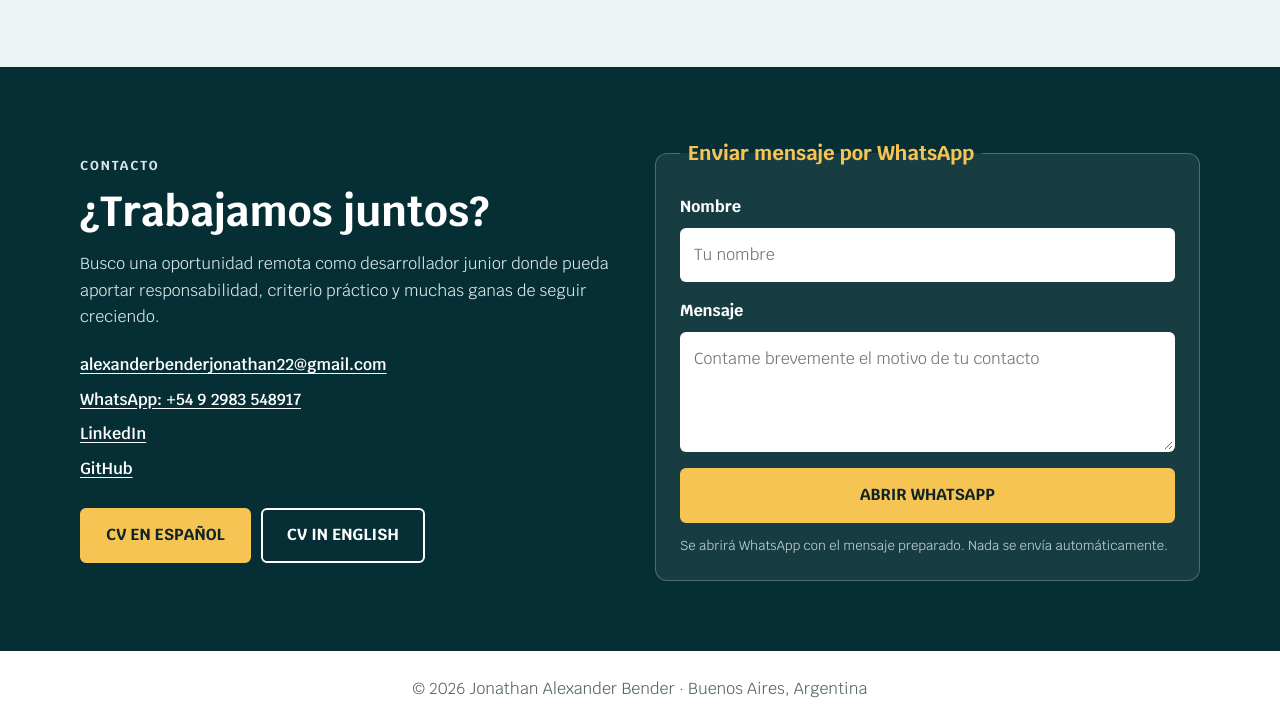
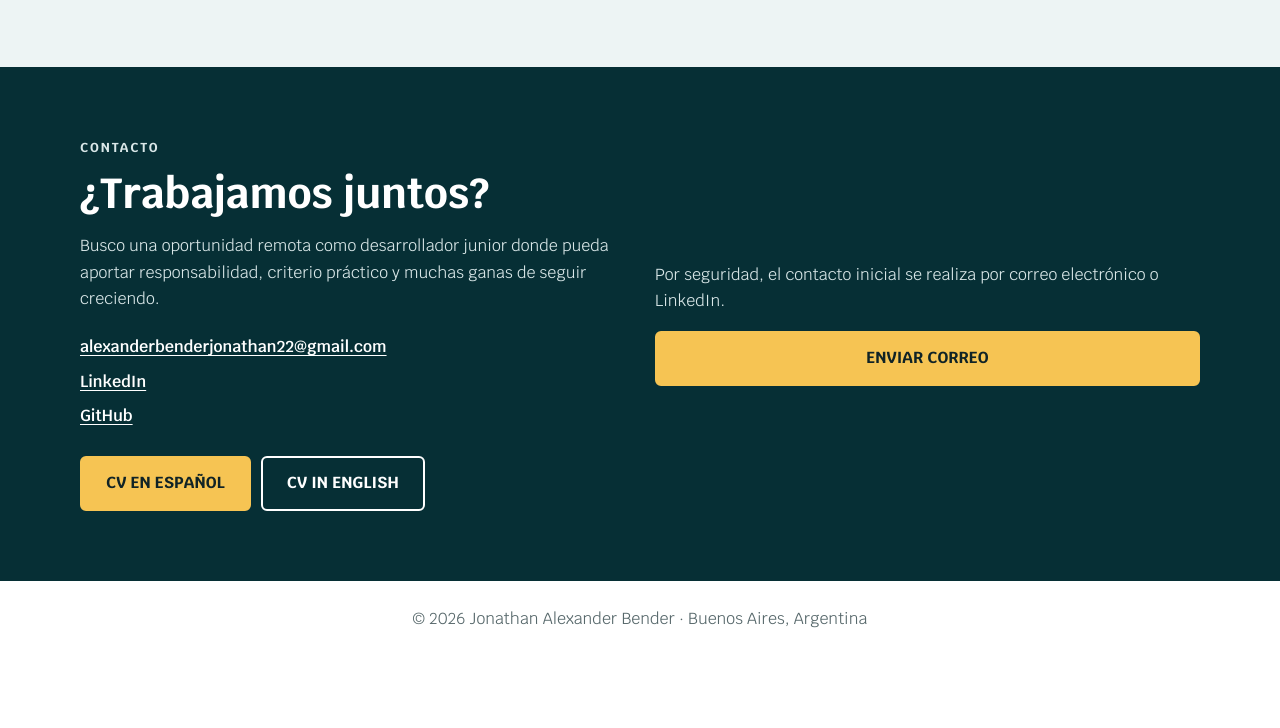
Before and after one commit to alexanderbenderjonathan22-art/portfolio-jonathan-bender, a plain HTML site: page index.html in a window 1280 px wide. Shown: the part 3093-3821 px from the top of the page. After the commit the page ends 3750 px from the top, so only its background shows below. Drawn offline with Linux system fonts and the light colour scheme.

Commit message:
security: remove public personal WhatsApp number

```diff
--- a/index.html
+++ b/index.html
@@ -170,7 +170,6 @@
                     <p>Busco una oportunidad remota como desarrollador junior donde pueda aportar responsabilidad, criterio práctico y muchas ganas de seguir creciendo.</p>
                     <div class="contacto-directo">
                         <a href="mailto:alexanderbenderjonathan22@gmail.com">alexanderbenderjonathan22@gmail.com</a>
-                        <a href="https://wa.me/5492983548917" target="_blank" rel="noopener noreferrer">WhatsApp: +54 9 2983 548917</a>
                         <a href="https://www.linkedin.com/in/jonathan-alexander-bender-2b8660430/" target="_blank" rel="noopener noreferrer">LinkedIn</a>
                         <a href="https://github.com/alexanderbenderjonathan22-art" target="_blank" rel="noopener noreferrer">GitHub</a>
                     </div>
@@ -179,21 +178,10 @@
                         <a class="boton boton-secundario" href="cv-jonathan-bender-en.pdf" download>CV in English</a>
                     </div>
                 </div>
-                <form class="formulario" id="formulario-contacto">
-                    <fieldset>
-                        <legend>Enviar mensaje por WhatsApp</legend>
-                        <div class="campo">
-                            <label for="nombre">Nombre</label>
-                            <input class="input-text" id="nombre" name="nombre" type="text" placeholder="Tu nombre" autocomplete="name" required>
-                        </div>
-                        <div class="campo">
-                            <label for="mensaje">Mensaje</label>
-                            <textarea class="input-text" id="mensaje" name="mensaje" placeholder="Contame brevemente el motivo de tu contacto" required></textarea>
-                        </div>
-                        <button class="boton w-100" type="submit">Abrir WhatsApp</button>
-                        <p class="ayuda-formulario">Se abrirá WhatsApp con el mensaje preparado. Nada se envía automáticamente.</p>
-                    </fieldset>
-                </form>
+                <div class="formulario">
+                    <p>Por seguridad, el contacto inicial se realiza por correo electrónico o LinkedIn.</p>
+                    <a class="boton w-100" href="mailto:alexanderbenderjonathan22@gmail.com">Enviar correo</a>
+                </div>
             </div>
         </section>
     </main>
```
